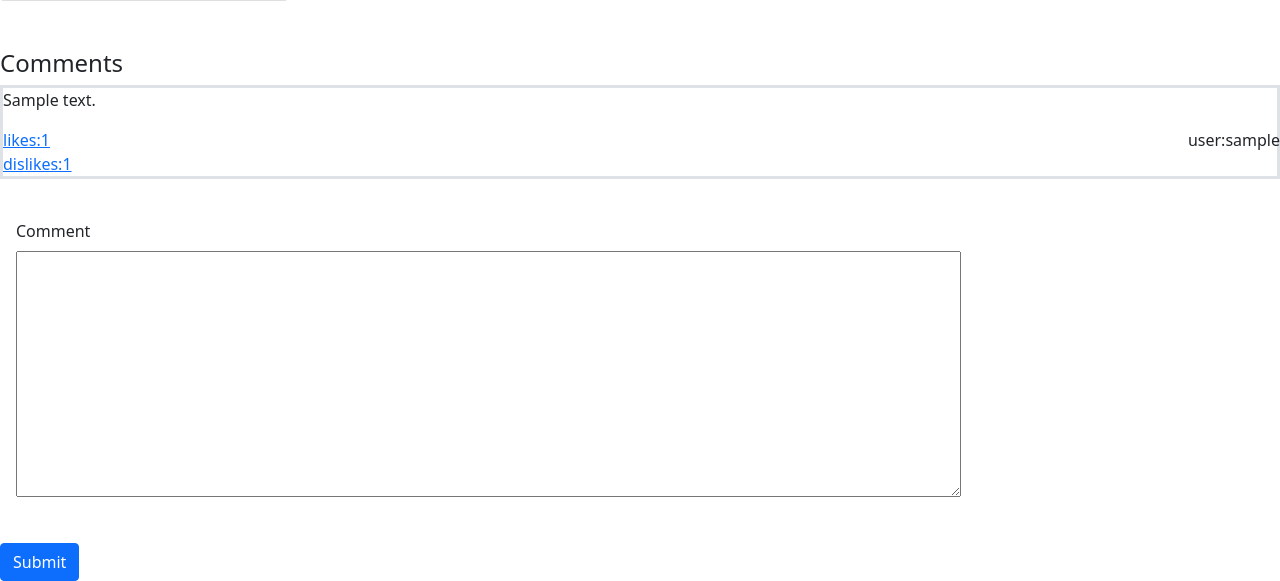
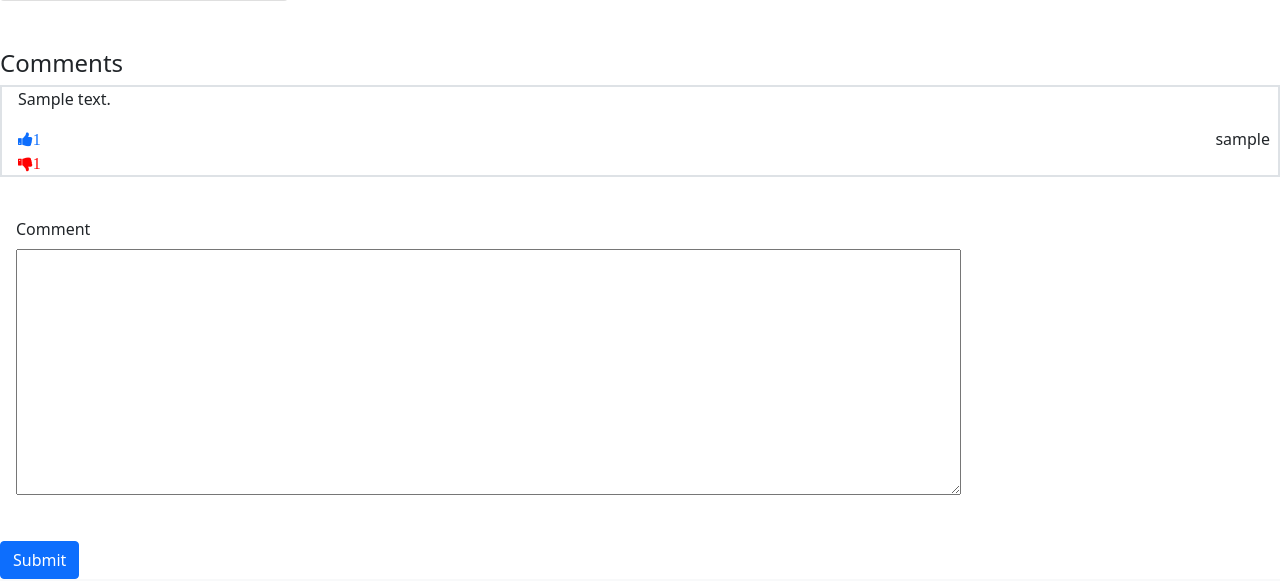
Before and after one commit to erdembilgin/SWE-573-Project, a Django app: page /posts/postdetail/1/ in a window 1280 px wide. Shown: the part 616-1197 px from the top of the page. Run offline with Django 4.2, Linux system fonts and the light colour scheme; a user stored in the database is signed in; tables that the repository leaves empty hold one stand-in row (values such as "Sample post"); grey boxes marked "Sample" are stand-in pictures.

Commit message:
readme.md file added and some furhter design changes

```diff
--- a/accounts/views.py
+++ b/accounts/views.py
@@ -23,7 +23,6 @@ class LoginView(View):
         return render(request, self.template_name)
 
     def post(self, request):
-        print("in post")
         email = request.POST['email']
         pwd = request.POST['pwd']
         user = authenticate(email=email, password=pwd)
@@ -33,7 +32,6 @@ class LoginView(View):
             context = dict()
             context['error'] = "username or password was incorrect"
             return render(request, self.template_name, context)
-        print(user)
         return redirect("spaces/home")
 
 class LogoutView(View):
@@ -58,10 +56,6 @@ class RegisterView(View):
         user = User.objects.create(email=email, nick_name=nickname, profile_photo=image)
         user.set_password(pwd)
         user.save()
-        print(request.FILES['avatar'])
-        print(request.POST['nickname'])
-        print(request.POST['email'])
-        print(request.POST['pwd'])
         return redirect("/")
 
 class Profile(View):
--- a/templates/accounts/changepassword.html
+++ b/templates/accounts/changepassword.html
@@ -14,14 +14,14 @@ Change Password
     <form method="post">
         {% csrf_token %}
 
-        <!-- Password input -->
+        <!-- Old Password input -->
         <div class="form-outline mb-4 w-25 p-3">
             <label class="form-label" for="form1Example2">Old Password</label>
             <input type="password" name="oldpwd" id="form1Example2" class="form-control" />
 
         </div>
 
-                <!-- Password input -->
+                <!-- New Password input -->
                 <div class="form-outline mb-4 w-25 p-3">
                     <label class="form-label" for="form1Example2">New Password</label>
                     <input type="password" name="newpwd" id="form1Example2" class="form-control" />
--- a/templates/accounts/login.html
+++ b/templates/accounts/login.html
@@ -12,7 +12,7 @@ Login
 
 
     <center>
-        <p>{{error}}</p>
+        <p class="text-danger"">{{error}}</p>
     <form method="post">
         {% csrf_token %}
         <!-- Email input -->
--- a/templates/accounts/navbar.html
+++ b/templates/accounts/navbar.html
@@ -25,7 +25,7 @@
                         <li class="nav-item dropdown">
                             <a class="nav-link dropdown-toggle" href="#" id="navbarDropdown" role="button"
                                 data-bs-toggle="dropdown" aria-expanded="false">
-                                Dropdown
+                                Menu
                             </a>
                             <ul class="dropdown-menu" aria-labelledby="navbarDropdown">
                                 {% if user.is_authenticated %}
--- a/templates/accounts/profile.html
+++ b/templates/accounts/profile.html
@@ -43,11 +43,6 @@ Sign Up
   </div>
 
 
-
-      <!-- <div class ="col-4">kj</div>
-   <div class ="col-4">jk</div>
-   <div class ="col-4">lk</div> -->
-
   {% endfor %}
 </div>
 
--- a/templates/accounts/signup.html
+++ b/templates/accounts/signup.html
@@ -20,7 +20,6 @@ Sign Up
         <input type="file" name="avatar"/>
       </div>
 
-        <!-- 2 column grid layout with text inputs for the first and last names -->
         <div class="row mb-4 w-25 p-3">
           <div class="col">
             <div class="form-outline">
--- a/templates/base.html
+++ b/templates/base.html
@@ -8,7 +8,7 @@
     <link href="https://cdn.jsdelivr.net/npm/bootstrap@5.0.2/dist/css/bootstrap.min.css" rel="stylesheet" integrity="sha384-EVSTQN3/azprG1Anm3QDgpJLIm9Nao0Yz1ztcQTwFspd3yD65VohhpuuCOmLASjC" crossorigin="anonymous">
     <script src="https://cdn.jsdelivr.net/npm/bootstrap@5.0.2/dist/js/bootstrap.bundle.min.js" integrity="sha384-MrcW6ZMFYlzcLA8Nl+NtUVF0sA7MsXsP1UyJoMp4YLEuNSfAP+JcXn/tWtIaxVXM" crossorigin="anonymous"></script>
 
-
+    <link rel="stylesheet" href="https://cdnjs.cloudflare.com/ajax/libs/font-awesome/4.7.0/css/font-awesome.min.css">
 
     <title>{% block title %} {% endblock %}</title>
 </head>
--- a/templates/posts/postdetail.html
+++ b/templates/posts/postdetail.html
@@ -15,7 +15,6 @@ Posts
     {% if post.video %}
     <video width="320" height="240" controls class="card-img-top">
         <source src="/media/{{post.video}}" type="video/mp4">
-        <!-- <source src="movie.ogg" type="video/ogg"> -->
         Your browser does not support the video tag.
     </video>
     {% endif %}
@@ -29,18 +28,26 @@ Posts
 
 <h4>Comments</h4>
 {% for comment in comments %}
-<div class="border border-3">
+<div class="border border-2 position-relative">
+    <div class="ps-3">
         <p>
+
             {{comment.text}}
         </p>
+    </div>
     <div class="position-absolute end-0">
-        user:{{comment.user.nick_name}}
+        <p class="pe-2">
+        {{comment.user.nick_name}}
+    </p>
     </div>
+    <div class="ps-3">
         <a href="/posts/like/{{comment.id}}" class="">
-        likes:{{comment.likes.all.count}}
+            <i class="fa fa-thumbs-up">{{comment.likes.all.count}}</i>
         </a>
-    <div class="">
-        <a href="/posts/dislike/{{comment.id}}"> dislikes:{{comment.dislikes.all.count}}</a>
+    </div>
+    <div class="ps-3">
+        <a href="/posts/dislike/{{comment.id}}"><i class="fa fa-thumbs-down"
+                style="color:red">{{comment.dislikes.all.count}}</i></a>
     </div>
 </div>
 <br>
@@ -49,7 +56,6 @@ Posts
 
 <form method="post">
     {% csrf_token %}
-    <!-- Email input -->
     <div class="form-outline mb-4 w-25 p-3">
         <label class="form-label" for="form1Example1">Comment</label>
         <textarea name="newcomment" id="" cols="100" rows="10"></textarea>
--- a/templates/posts/posts.html
+++ b/templates/posts/posts.html
@@ -17,7 +17,6 @@ Posts
     {% if post.video %}
     <video width="320" height="240" controls class="card-img-top">
       <source src="/media/{{post.video}}" type="video/mp4">
-      <!-- <source src="movie.ogg" type="video/ogg"> -->
       Your browser does not support the video tag.
     </video>
     {% endif %}
```
Also changed, not shown: requirements.txt (added, +7 -0 lines), templates/spaces/homepage.html (+1 -7 lines), README.md (added), media/banners/Fluid_Mechanics.jpg (added), media/banners/French_Revolution_Banner.jpg (added), media/banners/IOS_Development.jpeg (added), media/banners/Machine_Learning_Banner.jpg (added), media/banners/Matrices_Banner.jpg (added), media/banners/Periodic_Table.png (added), media/banners/Web_Development.jpeg (added). Lines whose indentation alone changed are shown as unchanged.
